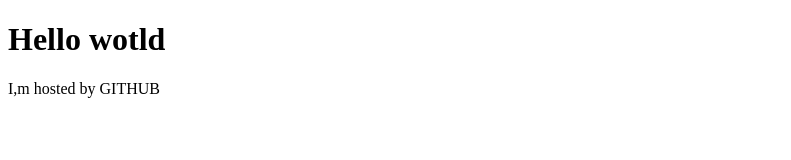
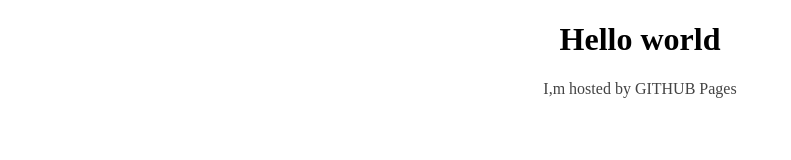
Before and after one commit to Maxim-Romaniuk/Maxim-Romaniuk.github.io, a plain HTML site: page index.html in a window 1280 px wide. Shown: the whole page, without its empty margins (0-791 px from the left). Drawn offline with Linux system fonts and the light colour scheme.

Commit message:
Change text

```diff
--- a/index.html
+++ b/index.html
@@ -4,7 +4,7 @@
 	<title>Maxim Pomaniuk</title>
 </head>
 <body>
-	<h1>Hello wotld</h1>
-	<p>I,m hosted by GITHUB</p>
+	<h1 align="center">Hello world</h1>
+	<p align="center" style="color:#434343"; front-size="35px">I,m hosted by GITHUB Pages</p>
 </body>
 </html>
```
